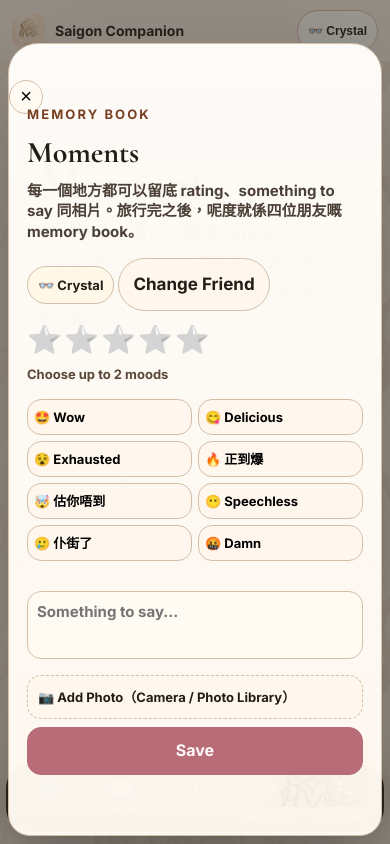
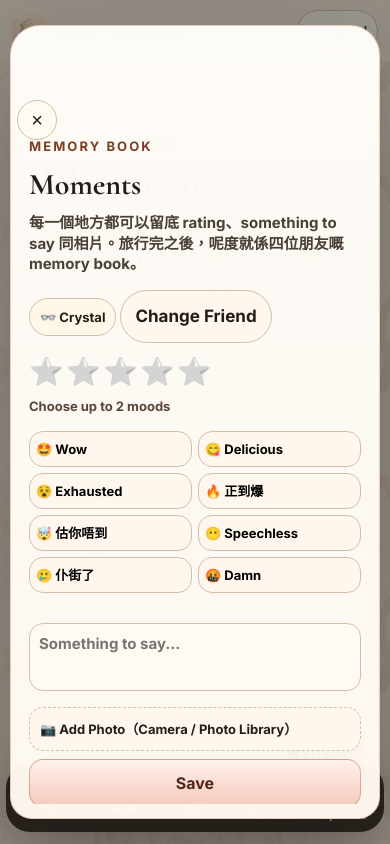
Before and after one commit to crystalcheung133-ux/Travel-companion, a plain HTML site: page moments.html in a window 390 px wide. Both pictures are taken after a click on the button "✨ Something to Say". Drawn offline with nearby package versions, Linux system fonts and the light colour scheme.

Commit message:
Add files via upload

```diff
--- a/styles.css
+++ b/styles.css
@@ -1570,3 +1570,226 @@
     inset:auto 14px 14px auto!important;
   }
 }
+
+/* v3.9.6a RC1 hotfix: modal scroll/close, Moments pink, monogram-only card watermark */
+:root{
+  --moments-pink-bg: #f6d6cc;
+  --moments-pink-bg-soft: #fff1ec;
+  --moments-pink-border: rgba(183,107,82,.36);
+  --moments-pink-ink: #7e3f31;
+}
+
+/* Restore modal scrolling and close controls after watermark layer changes */
+.guide-modal.show,
+.trip-modal.show,
+.moments-modal.show,
+.tools-modal.show{
+  display:grid!important;
+  place-items:center!important;
+  overflow:hidden!important;
+  padding:18px!important;
+}
+.guide-sheet,
+.trip-sheet,
+.moments-sheet,
+.tools-sheet{
+  max-height:calc(100dvh - 36px)!important;
+  overflow-y:auto!important;
+  overflow-x:hidden!important;
+  -webkit-overflow-scrolling:touch!important;
+  overscroll-behavior:contain!important;
+  padding-top:68px!important;
+}
+.guide-close,
+.trip-close,
+.moments-close,
+.tools-close{
+  position:absolute!important;
+  top:16px!important;
+  right:16px!important;
+  left:auto!important;
+  bottom:auto!important;
+  z-index:9999!important;
+  pointer-events:auto!important;
+  display:flex!important;
+  align-items:center!important;
+  justify-content:center!important;
+  width:44px!important;
+  height:44px!important;
+  border-radius:999px!important;
+  background:#fffaf2!important;
+  border:1px solid var(--line)!important;
+  color:var(--ink)!important;
+  line-height:1!important;
+}
+
+/* Strong explicit Moments pink theme: no :has dependency, no Expenses green bleed */
+body.moments-page .page-hero,
+body.moments-page .page-hero.module-hero{
+  background:linear-gradient(180deg,rgba(246,214,204,.92),rgba(255,250,242,.70))!important;
+  border-color:var(--moments-pink-border)!important;
+}
+body.moments-page .page-hero .kicker,
+body.moments-page .page-hero h1{
+  color:var(--moments-pink-ink)!important;
+}
+body.moments-page .primary-action,
+body.moments-page .page-action-row .primary-action,
+body.moments-page button.primary-action{
+  background:linear-gradient(180deg,#fff2ed,#f3cabc)!important;
+  border-color:rgba(183,107,82,.46)!important;
+  color:#54261d!important;
+}
+body.moments-page .moments-sheet{
+  border-color:rgba(183,107,82,.32)!important;
+}
+body.moments-page .moments-sheet .btn,
+body.moments-page .moments-sheet button.btn{
+  background:linear-gradient(180deg,#fff2ed,#f3cabc)!important;
+  border-color:rgba(183,107,82,.46)!important;
+  color:#54261d!important;
+}
+
+/* Card watermark: monogram only, complete inside card, never cut off */
+.dash-card,
+.prose-block,
+.trip-card,
+.hotel-card,
+.fact,
+.quick-info-card,
+.directory-card,
+.timeline-item,
+.day-summary a,
+.moments-entry,
+.expense-card,
+.expense-total-card,
+.expense-focus-card,
+.guide-sheet,
+.trip-sheet,
+.moments-sheet,
+.tools-sheet{
+  position:relative!important;
+  overflow:hidden!important;
+}
+.dash-card::after,
+.prose-block::after,
+.trip-card::after,
+.hotel-card::after,
+.fact::after,
+.quick-info-card::after,
+.directory-card::after,
+.timeline-item::after,
+.day-summary a::after,
+.moments-entry::after,
+.expense-card::after,
+.expense-total-card::after,
+.expense-focus-card::after,
+.guide-sheet::after,
+.trip-sheet::after,
+.moments-sheet::after,
+.tools-sheet::after{
+  content:""!important;
+  display:block!important;
+  position:absolute!important;
+  left:auto!important;
+  top:auto!important;
+  right:14px!important;
+  bottom:14px!important;
+  width:82px!important;
+  height:82px!important;
+  background:url('logo-monogram-transparent.png') center/contain no-repeat!important;
+  background-size:contain!important;
+  background-repeat:no-repeat!important;
+  opacity:.095!important;
+  mix-blend-mode:multiply!important;
+  pointer-events:none!important;
+  z-index:0!important;
+  transform:none!important;
+}
+.guide-sheet::after,
+.trip-sheet::after,
+.moments-sheet::after,
+.tools-sheet::after{
+  width:106px!important;
+  height:106px!important;
+  right:18px!important;
+  bottom:18px!important;
+  opacity:.075!important;
+}
+.fact::after,
+.expense-card::after,
+.directory-card::after{
+  width:64px!important;
+  height:64px!important;
+  right:10px!important;
+  bottom:10px!important;
+  opacity:.075!important;
+}
+.dash-card > *,
+.prose-block > *,
+.trip-card > *,
+.hotel-card > *,
+.fact > *,
+.quick-info-card > *,
+.directory-card > *,
+.timeline-item > *,
+.day-summary a > *,
+.moments-entry > *,
+.expense-card > *,
+.expense-total-card > *,
+.expense-focus-card > *,
+.guide-sheet > *,
+.trip-sheet > *,
+.moments-sheet > *,
+.tools-sheet > *{
+  position:relative!important;
+  z-index:1!important;
+}
+
+@media(max-width:520px){
+  .guide-modal.show,
+  .trip-modal.show,
+  .moments-modal.show,
+  .tools-modal.show{padding:10px!important;}
+  .guide-sheet,
+  .trip-sheet,
+  .moments-sheet,
+  .tools-sheet{
+    max-height:calc(100dvh - 20px)!important;
+    width:100%!important;
+    padding-top:62px!important;
+  }
+  .guide-close,
+  .trip-close,
+  .moments-close,
+  .tools-close{
+    top:12px!important;
+    right:12px!important;
+    width:40px!important;
+    height:40px!important;
+  }
+  .dash-card::after,
+  .prose-block::after,
+  .trip-card::after,
+  .hotel-card::after,
+  .quick-info-card::after,
+  .timeline-item::after,
+  .day-summary a::after,
+  .moments-entry::after,
+  .expense-total-card::after,
+  .expense-focus-card::after{
+    width:74px!important;
+    height:74px!important;
+    right:12px!important;
+    bottom:12px!important;
+  }
+  .guide-sheet::after,
+  .trip-sheet::after,
+  .moments-sheet::after,
+  .tools-sheet::after{
+    width:92px!important;
+    height:92px!important;
+    right:14px!important;
+    bottom:14px!important;
+  }
+}
```
Also changed, not shown: sw.js (+1 -1 lines).
